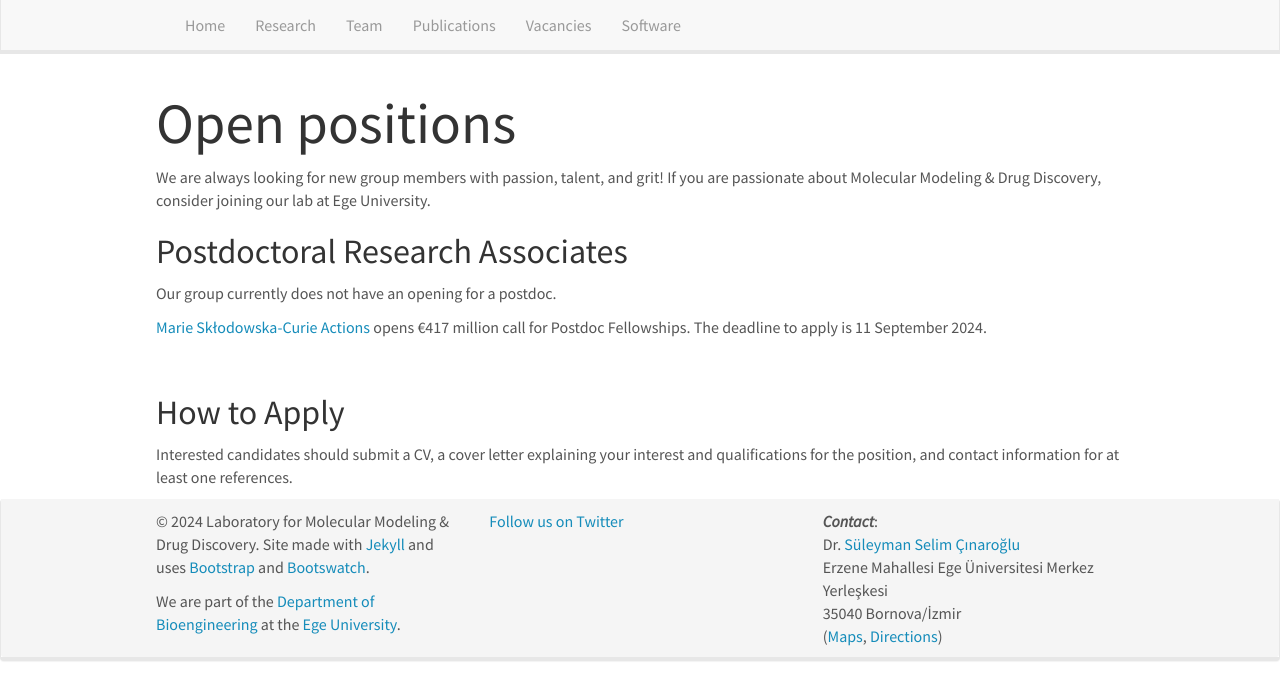
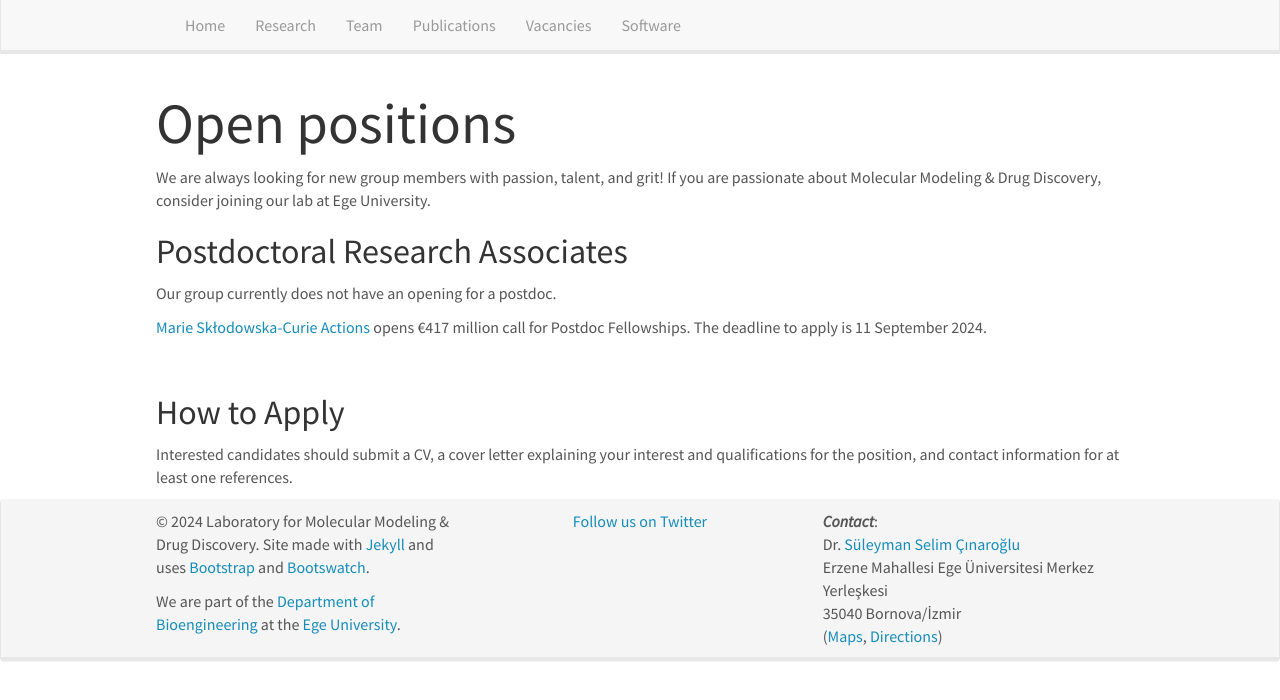
Before and after one commit to CinarogluLab/cinaroglulab.github.io, a Jekyll site: the page built from _pages/openings.md, in a window 1280 px wide. Shown: the top 700 px of the page. Built offline with Jekyll 4.4.1, drawn with Linux system fonts in a browser that asks for light colours; nearby versions of some CDN libraries.

Commit message:
Update footer.html

```diff
--- a/_includes/footer.html
+++ b/_includes/footer.html
@@ -6,9 +6,9 @@
           <p>&copy; 2024 Laboratory for Molecular Modeling & Drug Discovery. Site made with <a href="https://jekyllrb.com">Jekyll</a> and uses <a href="http://www.getbootstrap.com">Bootstrap</a> and <a href="http://www.bootswatch.com">Bootswatch</a>.</p>
           <p>We are part of the <a href="https://biyomuhendislik.ege.edu.tr/">Department of Bioengineering</a> at the <a href="https://ege.edu.tr/">Ege University</a>.</p>
         </div>
-        <div class="col-sm-4">
+     <div class="col-sm-4 text-center">
           <a href="https://twitter.com/cinaroglulab" target="_blank" rel="noopener noreferrer">
-            <i class="fab fa-twitter"></i> Follow us on Twitter
+            <i class="fab fa-twitter fa-lg"></i> Follow us on Twitter
           </a>
         </div>
         <div class="col-sm-4">
```
